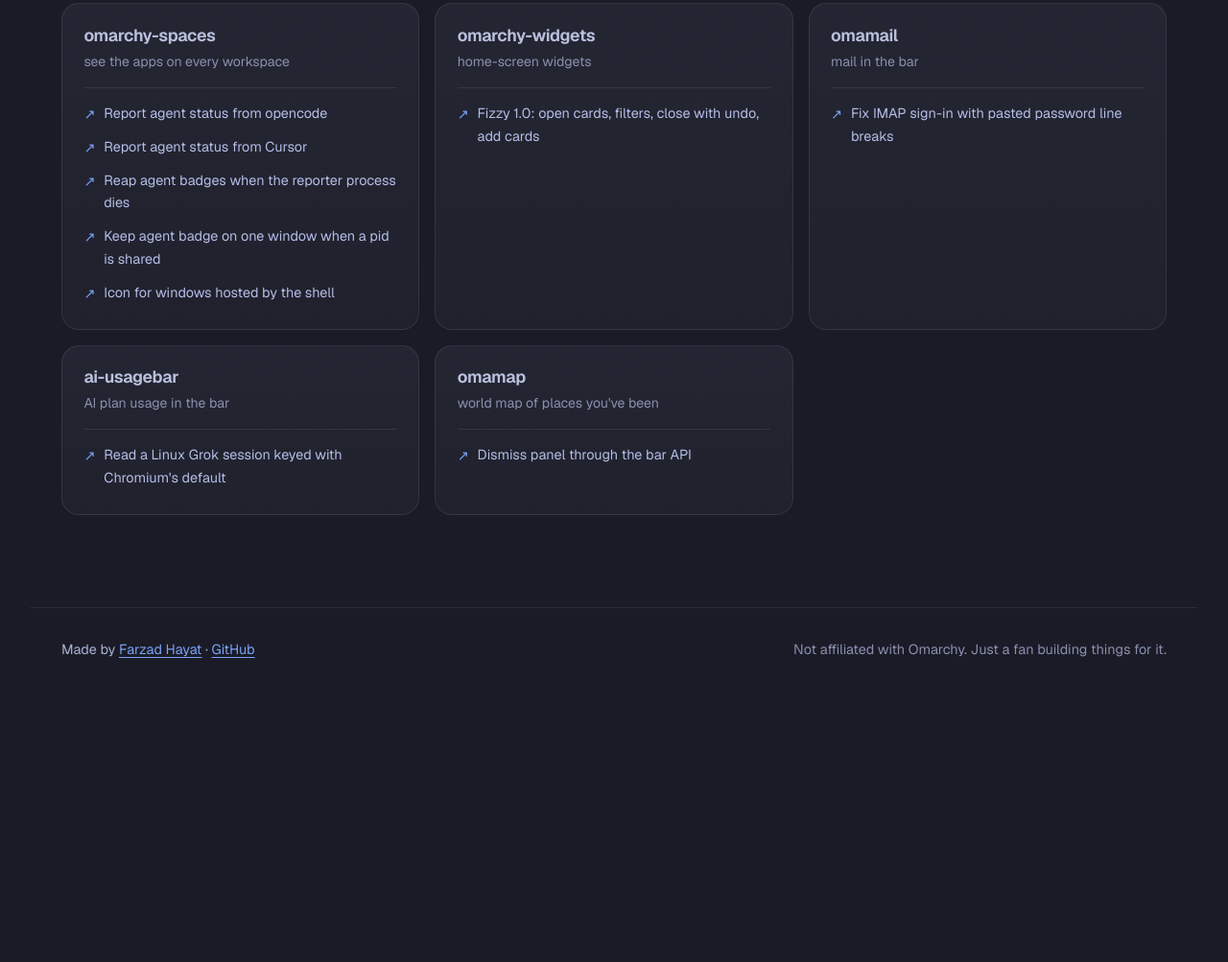
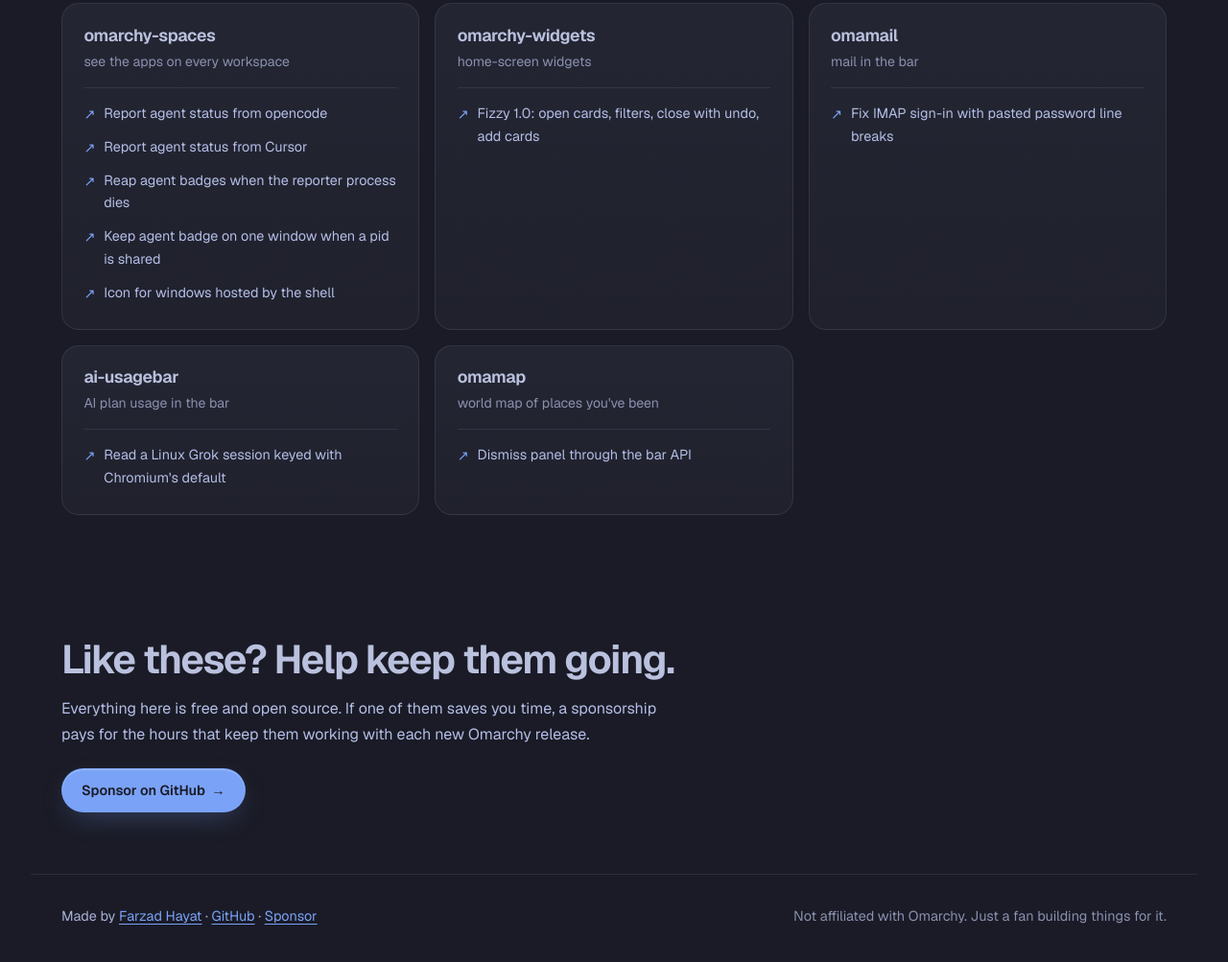
Before and after one commit to FarzadHayat/omarchy-lab, a plain HTML site: page index.html in a window 1280 px wide. Shown: the part 5048-6051 px from the top of the page at 96% size. Before the commit the page ends 5786 px from the top, so only its background shows below. Drawn offline with Linux system fonts and the light colour scheme.

Commit message:
Add GitHub Sponsors section and footer link
Co-Authored-By: Claude Sonnet 5.5 <noreply@anthropic.com>

```diff
--- a/index.html
+++ b/index.html
@@ -18,7 +18,7 @@
   <link rel="icon" href="img/favicon.svg?v=2" type="image/svg+xml">
   <link rel="apple-touch-icon" href="img/apple-touch-icon.png">
   <link rel="preload" href="fonts/jetbrains-mono.woff2" as="font" type="font/woff2" crossorigin>
-  <link rel="stylesheet" href="styles.css?v=3">
+  <link rel="stylesheet" href="styles.css?v=4">
   <script src="themes.js?v=4"></script>
   <script>
     // Apply the saved theme before first paint so the page never flashes.
@@ -283,10 +283,15 @@ bin/install</code></pre>
         </li>
       </ul>
     </section>
+    <section id="support" class="support reveal" aria-labelledby="support-title">
+      <h2 id="support-title" class="section-title">Like these? Help keep them going.</h2>
+      <p>Everything here is free and open source. If one of them saves you time, a sponsorship pays for the hours that keep them working with each new Omarchy release.</p>
+      <p class="links"><a class="btn primary" href="https://github.com/sponsors/FarzadHayat">Sponsor on GitHub</a></p>
+    </section>
   </main>
 
   <footer class="foot">
-    <p>Made by <a href="https://www.farzadhayat.dev/">Farzad Hayat</a> · <a href="https://github.com/FarzadHayat">GitHub</a></p>
+    <p>Made by <a href="https://www.farzadhayat.dev/">Farzad Hayat</a> · <a href="https://github.com/FarzadHayat">GitHub</a> · <a href="https://github.com/sponsors/FarzadHayat">Sponsor</a></p>
     <p class="muted">Not affiliated with Omarchy. Just a fan building things for it.</p>
   </footer>
 
--- a/styles.css
+++ b/styles.css
@@ -338,6 +338,11 @@ h1 {
 .foot p { margin: 0; }
 .muted { color: var(--muted); }
 
+/* Support */
+.support { max-width: 40rem; padding: clamp(4rem, 9vw, 6rem) 0 0; }
+.support .section-title { margin-bottom: 1rem; }
+.support p { color: var(--fg2); margin: 0 0 1.4rem; }
+
 /* Scroll reveal, only when JS has run */
 .js .reveal { opacity: 0; transform: translateY(24px); transition: opacity .7s ease, transform .7s cubic-bezier(.2, .8, .2, 1); }
 .js .reveal.in { opacity: 1; transform: none; }
```
